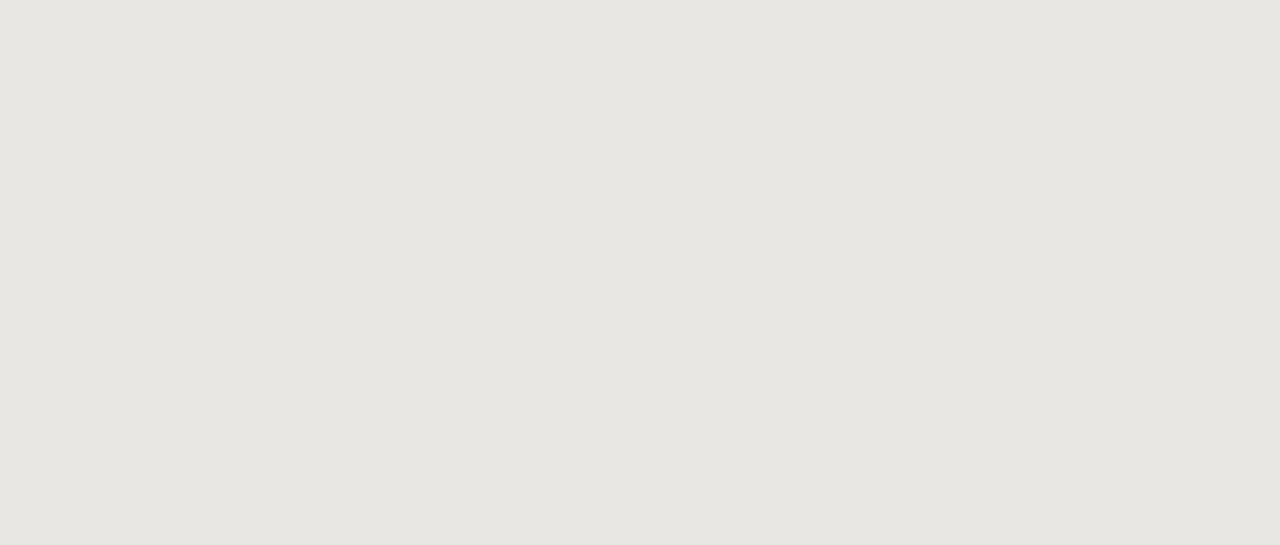
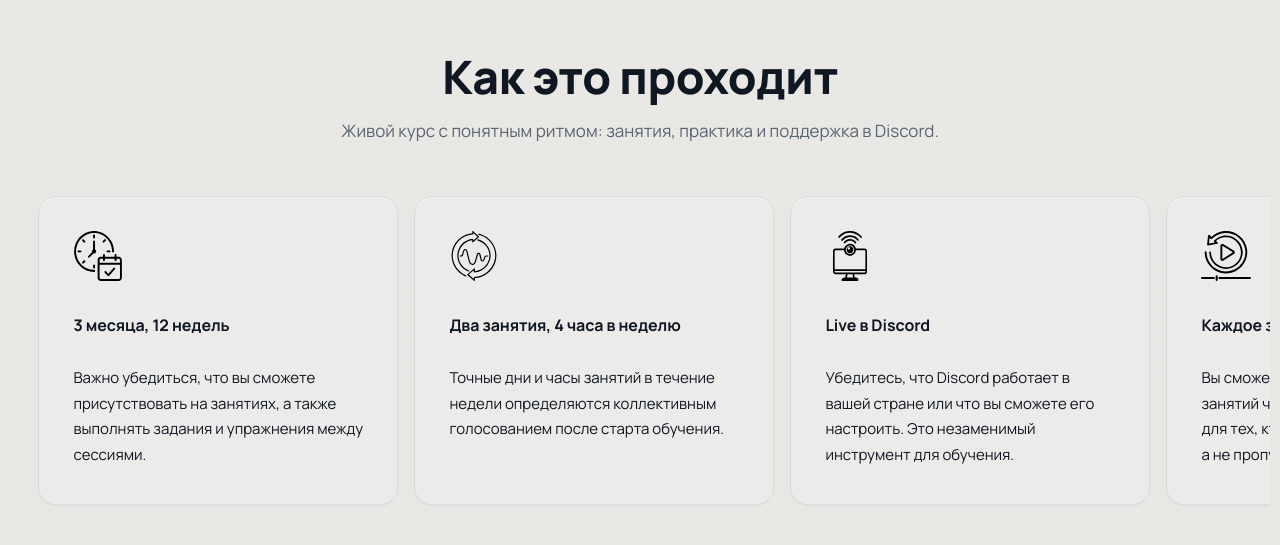
Before and after one commit to bmoby/pilotneuro, a Next.js app: page / in a window 1280 px wide. Shown: the part 3266-3811 px from the top of the page. Before the commit the page ends 3185 px from the top, so only its background shows below. Built offline with nearby package versions, Linux system fonts and the light colour scheme.

Commit message:
how it works done

```diff
--- a/src/app/page.tsx
+++ b/src/app/page.tsx
@@ -6,6 +6,7 @@ import styles from "./page.module.css";
 import HeroSection from "../components/HeroSection";
 import FitSection from "../components/FitSection";
 import ResultsSection from "../components/ResultsSection";
+import CourseFlowSection from "../components/CourseFlowSection";
 
 /* Этот компонент выводит только HERO с логотипом и голосовым сообщением. */
 export default function Home() {
@@ -17,6 +18,8 @@ export default function Home() {
       <FitSection />
       {/* Этот блок показывает ожидаемые результаты и анимированные иконки. */}
       <ResultsSection />
+      {/* Этот блок описывает, как проходит курс: ритм, записи и формат. */}
+      <CourseFlowSection />
     </main>
   );
 }
--- /dev/null
+++ b/src/components/CourseFlowSection.module.css
@@ -0,0 +1,109 @@
+.section {
+  padding: clamp(74px, 11vw, 130px) 0 clamp(88px, 13vw, 150px);
+}
+
+.wrap {
+  width: min(1240px, 100% - clamp(32px, 6vw, 88px));
+  margin-inline: auto;
+  display: grid;
+  gap: clamp(28px, 6vw, 48px);
+}
+
+.lead {
+  display: grid;
+  gap: 12px;
+  text-align: center;
+  justify-items: center;
+}
+
+.title {
+  margin: 0;
+  font-size: clamp(32px, 6vw, 46px);
+  line-height: 1.2;
+  letter-spacing: -0.01em;
+  font-weight: 800;
+}
+
+.muted {
+  color: var(--muted);
+  font-size: 17px;
+  line-height: 1.78;
+  max-width: 58ch;
+  margin: 0;
+}
+
+.rail {
+  display: grid;
+  grid-auto-flow: column;
+  grid-auto-columns: clamp(260px, 78vw, 360px);
+  gap: 16px;
+  overflow-x: auto;
+  overscroll-behavior-x: contain;
+  scroll-snap-type: x mandatory;
+  --flow-pad: var(--pad, 28px);
+  scroll-padding-inline: var(--flow-pad);
+  padding: 2px var(--flow-pad) 18px;
+  margin-inline: calc(var(--flow-pad) * -1);
+  box-sizing: border-box;
+  -webkit-overflow-scrolling: touch;
+  scroll-behavior: smooth;
+  scrollbar-width: none;
+  -ms-overflow-style: none;
+}
+
+.rail::-webkit-scrollbar {
+  display: none;
+}
+
+.card {
+  scroll-snap-align: start;
+  border: 1px solid var(--line, #d6d9df);
+  border-radius: 18px;
+  box-shadow: inset 0 1px 0 rgba(255, 255, 255, 0.55),
+    inset 0 -1px 0 rgba(15, 17, 21, 0.06);
+  background: var(--card, color-mix(in srgb, var(--bg) 82%, #ffffff 18%));
+  padding: 34px;
+  display: grid;
+  align-content: start;
+  gap: 8px;
+  min-height: 310px;
+}
+
+.icon {
+  width: 50px;
+  height: 50px;
+  display: block;
+  color: var(--text);
+  margin-bottom: 22px;
+}
+
+.icon svg {
+  width: 100%;
+  height: 100%;
+  fill: currentColor;
+}
+
+.cardTitle {
+  display: none;
+}
+
+.cardMain {
+  margin: 0;
+  font-size: 16px;
+  font-weight: 700;
+  letter-spacing: -0.005em;
+  color: var(--text);
+}
+
+.cardBody {
+  margin: 0;
+  color: var(--text);
+  line-height: 1.7;
+  font-size: 15px;
+  margin-top: 18px;
+}
+
+@media (min-width: 1024px) {
+  .rail {
+  }
+}
--- /dev/null
+++ b/src/components/CourseFlowSection.tsx
@@ -0,0 +1,97 @@
+/* Этот файл выводит секцию «Как это проходит».
+   Он показывает три карты про ритм курса, формат и записи/материалы.
+   Он даёт понять, как устроены занятия, сколько они длятся и как работает поддержка. */
+
+import Image from "next/image";
+import styles from "./CourseFlowSection.module.css";
+
+type FlowItem = {
+  title: string;
+  main: string;
+  body: string;
+  icon: string;
+};
+
+/* В этом списке описываем ритм и формат курса. */
+const flowItems: FlowItem[] = [
+  {
+    title: "Длительность",
+    main: "3 месяца, 12 недель",
+    body:
+      "Важно убедиться, что вы сможете присутствовать на занятиях, а также выполнять задания и упражнения между сессиями.",
+    icon: "/icons/periode.svg",
+  },
+  {
+    title: "Ритм",
+    main: "Два занятия, 4 часа в неделю",
+    body:
+      "Точные дни и часы занятий в течение недели определяются коллективным голосованием после старта обучения.",
+    icon: "/icons/rythm.svg",
+  },
+  {
+    title: "Формат",
+    main: "Live в Discord",
+    body:
+      "Убедитесь, что Discord работает в вашей стране или что вы сможете его настроить. Это незаменимый инструмент для обучения.",
+    icon: "/icons/visio.svg",
+  },
+  {
+    title: "Записи",
+    main: "Каждое занятие в записи",
+    body:
+      "Вы сможете пересматривать записи занятий через Google Drive. Это вариант для тех, кто хочет закрепить материал, а не пропускать уроки.",
+    icon: "/icons/replay.svg",
+  },
+  {
+    title: "Материалы",
+    main: "PDF, упражнения, бонусы",
+    body:
+      "Дополнительные материалы и видео будут доступны вам через Google Drive; их нужно будет просматривать между занятиями.",
+    icon: "/icons/resources.svg",
+  },
+  {
+    title: "Комьюнити",
+    main: "Приватный Discord‑сервер",
+    body:
+      "Ученики помогают друг другу в отдельных каналах: для занятий, для девушек, для курса и по интересам.",
+    icon: "/icons/communaute.svg",
+  },
+];
+
+export default function CourseFlowSection() {
+  return (
+    /* Этот блок выводит секцию с ритмом и форматом обучения. */
+    <section className={styles.section} id="deroule" aria-labelledby="flow-title">
+      <div className={styles.wrap}>
+        <div className={styles.lead}>
+          <h2 className={styles.title} id="flow-title">
+            Как это проходит
+          </h2>
+          <p className={styles.muted}>
+            Живой курс с понятным ритмом: занятия, практика и поддержка в Discord.
+          </p>
+        </div>
+
+        {/* Этот блок содержит карточки с ответами на ключевые вопросы формата, прокручиваемые по горизонтали. */}
+        <div className={styles.rail} role="list" aria-label="Формат курса">
+          {flowItems.map((item) => (
+            <article className={styles.card} role="listitem" key={item.title}>
+              <div className={styles.icon}>
+                <Image
+                  src={item.icon}
+                  alt=""
+                  width={50}
+                  height={50}
+                  loading="lazy"
+                />
+              </div>
+              <h3 className={styles.cardTitle}>{item.title}</h3>
+              <p className={styles.cardMain}>{item.main}</p>
+              <p className={styles.cardBody}>{item.body}</p>
+            </article>
+          ))}
+        </div>
+      </div>
+    </section>
+  );
+}
```
